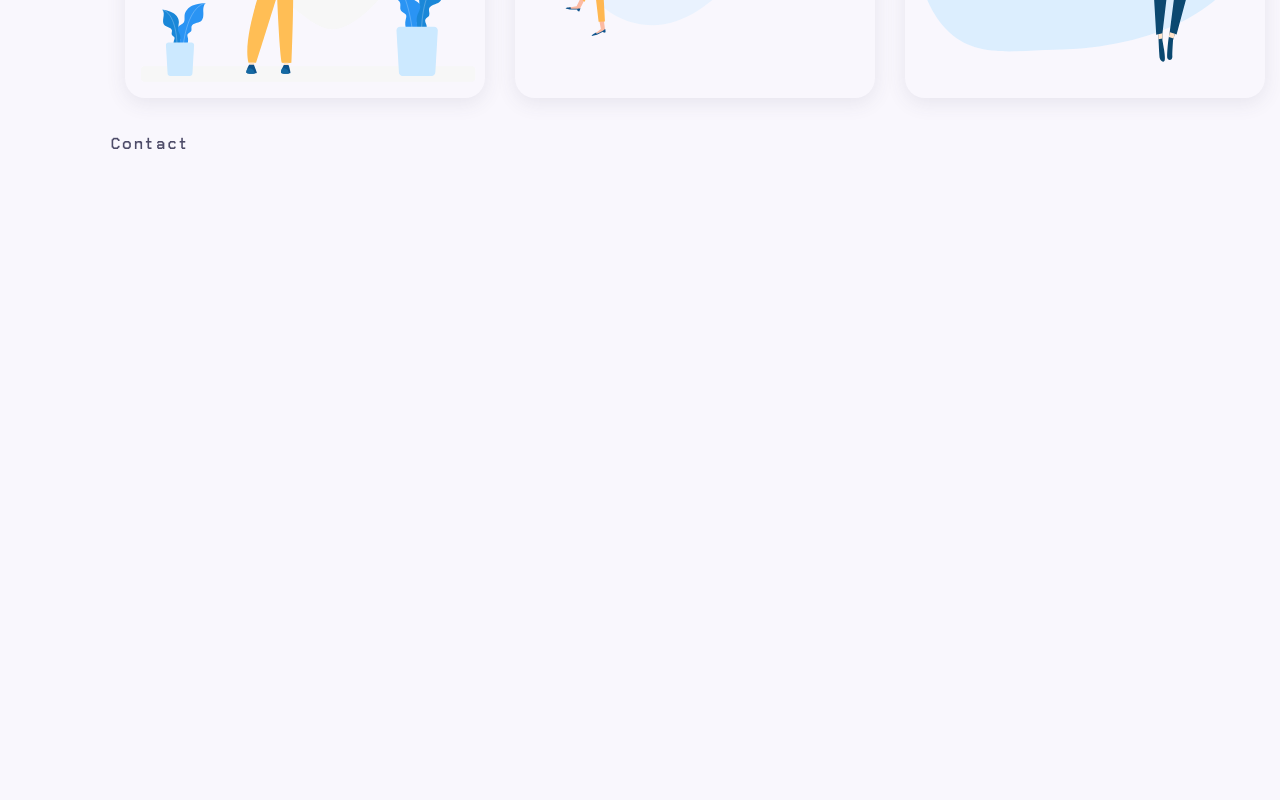
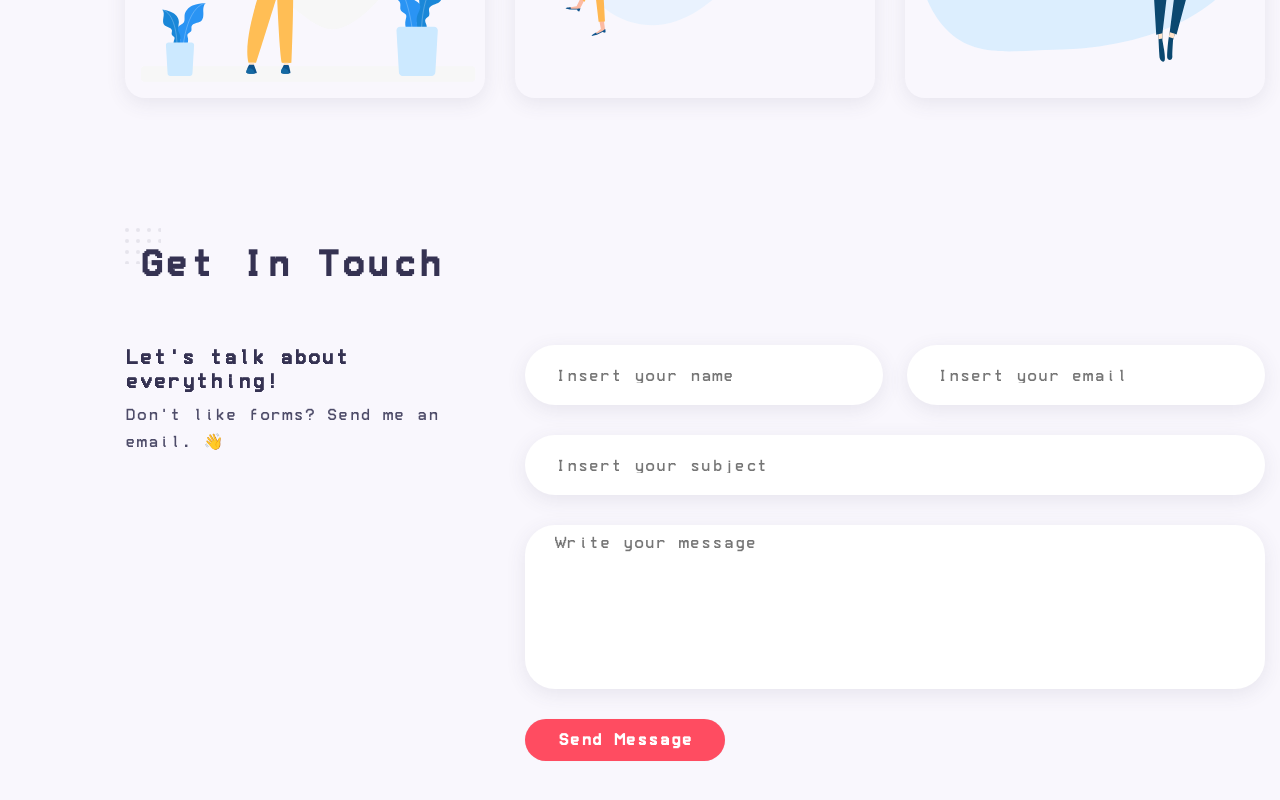
Before and after one commit to erina92/react-portfolio, a React (Create React App) app: page / in a window 1280 px wide. Shown: the part 4371-5171 px from the top of the page. Before the commit the page ends 4528 px from the top, so only its background shows below. Built offline with nearby package versions, Linux system fonts and the light colour scheme.

Commit message:
Contact completed

```diff
--- a/src/components/contact/Contact.jsx
+++ b/src/components/contact/Contact.jsx
@@ -2,7 +2,60 @@ import React from "react";
 import "./contact.css";
 
 const Contact = () => {
-  return <div>Contact</div>;
+  return (
+    <section className="contact container section" id="contact">
+      <h2 className="section__title">Get In Touch</h2>
+
+      <div className="contact__container grid">
+        <div className="contact__info">
+          <h3 className="contact__title">Let's talk about everything!</h3>
+          <p className="contact__details">
+            Don't like forms? Send me an email. 👋
+          </p>
+        </div>
+
+        <form className="contact__form">
+          <div className="contact__form-group">
+            <div className="contact__form-div">
+              <input
+                className="contact__form-input"
+                type="text"
+                placeholder="Insert your name"
+              />
+            </div>
+
+            <div className="contact__form-div">
+              <input
+                className="contact__form-input"
+                type="email"
+                placeholder="Insert your email"
+              />
+            </div>
+          </div>
+
+          <div className="contact__form-div">
+            <input
+              className="contact__form-input"
+              type="text"
+              placeholder="Insert your subject"
+            />
+          </div>
+          <div className="contact__form-div contact__form-area">
+            <textarea
+              name=""
+              id=""
+              cols="30"
+              rows="10"
+              className="contact__form-input"
+              placeholder="Write your message"
+            ></textarea>
+          </div>
+
+          <button className="btn">Send Message</button>
+        </form>
+      </div>
+    </section>
+  );
 };
 
 export default Contact;
--- a/src/components/contact/contact.css
+++ b/src/components/contact/contact.css
@@ -0,0 +1,49 @@
+.contact.section {
+  padding-bottom: 6.25rem;
+}
+
+.contact__container {
+  grid-template-columns: 4fr 8fr;
+  column-gap: 1.875rem;
+}
+
+.contact__title {
+  font-size: var(--h3-font-size);
+  margin-bottom: 0.5rem;
+}
+
+.contact__form-group {
+  display: grid;
+  grid-template-columns: repeat(2, 1fr);
+  column-gap: 1.5rem;
+}
+
+.contact__form-div {
+  position: relative;
+  margin-bottom: 1.875rem;
+  height: 3.75rem;
+}
+
+.contact__form-input {
+  position: absolute;
+  top: 0;
+  left: 0;
+  width: 100%;
+  height: 100%;
+  box-shadow: var(--shadow);
+  background-color: var(--container-color);
+  color: var(--text-color);
+  border: none;
+  outline: none;
+  border-radius: 1.875rem;
+  padding: 0.625rem 1.875rem;
+  z-index: 1;
+}
+
+.contact__form-area {
+  height: 10.25rem;
+}
+
+.contact__form-area textarea {
+  resize: none;
+}
--- a/src/components/portfolio/Portfolio.jsx
+++ b/src/components/portfolio/Portfolio.jsx
@@ -7,7 +7,7 @@ const Portfolio = () => {
   const [showCertifications, setShowCertifications] = useState(false);
 
   return (
-    <section className="work container section">
+    <section className="work container section" id="portfolio">
       <h2 className="section__title">Recent Projects</h2>
 
       <div className="work__filters">
--- a/src/components/services/Services.jsx
+++ b/src/components/services/Services.jsx
@@ -30,7 +30,7 @@ const data = [
 
 const Services = () => {
   return (
-    <section className="services container section">
+    <section className="services container section" id="services">
       <h2 className="section__title">Services</h2>
 
       <div className="services__container grid">
```
